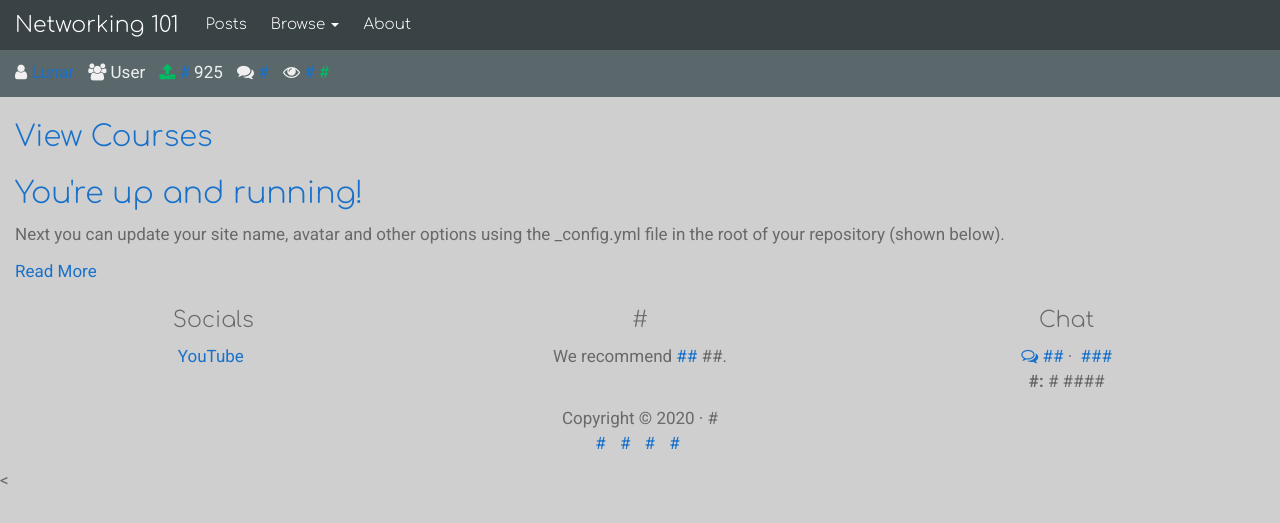
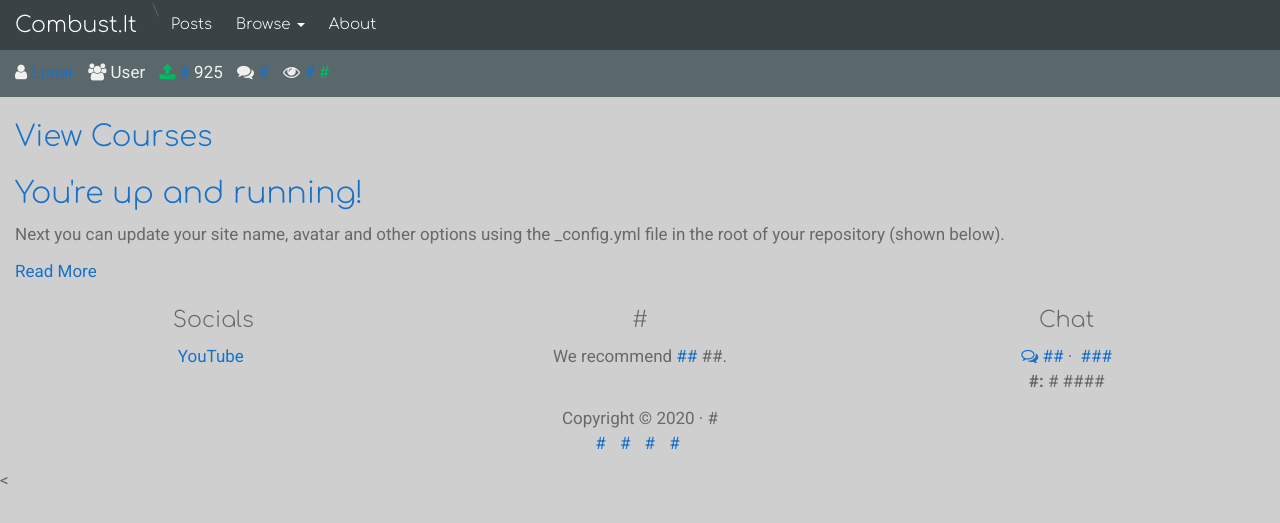
Before and after one commit to lunarcontrol/combust.it, a Jekyll site: the page built from index.html, in a window 1280 px wide. Shown: the top 523 px of the page. Built offline with Jekyll 4.4.1, drawn with Linux system fonts in a browser that asks for light colours; nearby versions of some CDN libraries; library files that are not in the unit come from our copies.

Commit message:
Update nav.html

```diff
--- a/_includes/nav.html
+++ b/_includes/nav.html
@@ -5,8 +5,9 @@
 				    <span class="sr-only">Toggle navigation</span> <span class="icon-bar"></span> <span class="icon-bar"></span>
 				    <span class="icon-bar"></span>
 				</button>
-				<a class="navbar-brand hidden-md" href="{{ site.baseurl }}">
-				    Networking 101
+<!-- 				<a class="navbar-brand hidden-md" href="{{ site.baseurl }}"> -->\
+				<a class="navbar-brand hidden-md" href="/">
+				    Combust.It
 				</a>
 			    </div>
                     		<div id="navbar" class="navbar-collapse collapse">
```
